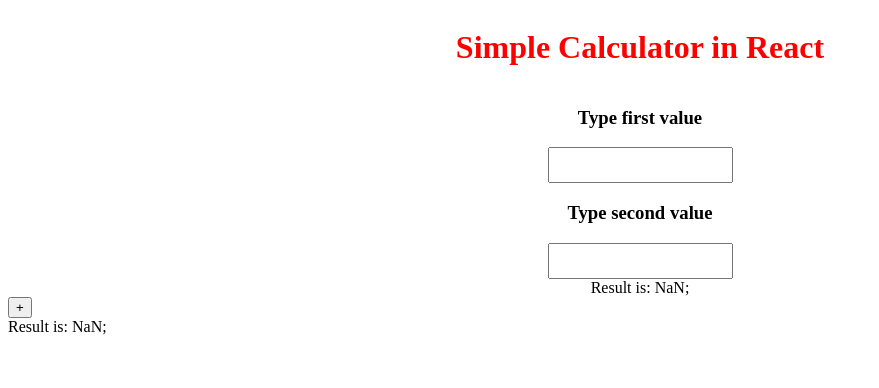
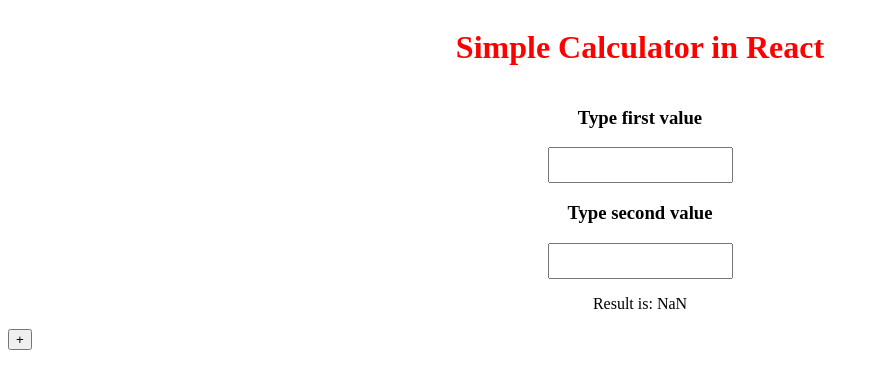
Before and after one commit to NataliaJeszke/calculator-react, a React (Create React App) app: page / in a window 1280 px wide. Shown: the top 388 px of the page, without its empty margins (0-879 px from the left). Built offline with nearby package versions, Linux system fonts and the light colour scheme.

Commit message:
working on button to add values

```diff
--- a/src/App.jsx
+++ b/src/App.jsx
@@ -1,15 +1,24 @@
-import generalStyle from './style.module.css';
-import { InputValues } from './components/InputValues/InputValues';
-import { Operations } from './components/Operations/Operations';
-export function App(){
-    return <div>
-        <header className={generalStyle.header}>
+import generalStyle from "./style.module.css";
+import { InputValues } from "./components/InputValues/InputValues";
+import { Operations } from "./components/Operations/Operations";
+
+export function App() {
+
+    const handleSum = ()=>{
+        console.log("suma")
+    }
+
+  return (
+    <div>
+      <header className={generalStyle.header}>
         <h1 className={generalStyle.headline}>Simple Calculator in React</h1>
-        </header>
-        <div>
+      </header>
+      <div>
         <InputValues />
-        <button type="submit" onClick={Operations}>+</button>
-        </div>
-        <Operations />
+        <button type="submit" onClick={handleSum}>
+          +
+        </button>
+      </div>
     </div>
+  );
 }
--- a/src/components/InputValues/InputValues.jsx
+++ b/src/components/InputValues/InputValues.jsx
@@ -8,14 +8,9 @@ export function InputValues(props) {
   const [value2, setValue2] = useState();
   console.log(`to jest value2 ${value2}`);
 
-  const first = props.value1;
-  const second = props.value2;
-
-  console.log("to są propsy"+first,second);
-
-  const handleSubmit = (e) =>{
+  const handleSubmit = (e) => {
     e.preventDefault();
-  }
+  };
 
   return (
     <form onSubmit={handleSubmit} className={inputStyle.inputContainer}>
@@ -27,8 +22,13 @@ export function InputValues(props) {
         type="number"
       />
       <h3>Type second value</h3>
-      <input value={value2} onChange={(e)=>setValue2(e.target.value)} className={inputStyle.inputBox} type="number" />
-      <Operations firstValue={value1} secondValue={value2}/>
+      <input
+        value={value2}
+        onChange={(e) => setValue2(e.target.value)}
+        className={inputStyle.inputBox}
+        type="number"
+      />
+      <Operations firstValue={value1} secondValue={value2} />
     </form>
   );
 }
--- a/src/components/Operations/Operations.jsx
+++ b/src/components/Operations/Operations.jsx
@@ -1,13 +1,13 @@
 import { InputValues } from "../InputValues/InputValues";
-export function Operations(props){
-    const firstValue = parseInt(props.firstValue);
-    const secondValue = parseInt(props.secondValue);
+export function Operations(props) {
+  const firstValue = parseInt(props.firstValue);
+  const secondValue = parseInt(props.secondValue);
 
-    const sum = firstValue + secondValue;
-    console.log(sum)
-return (
+  const sum = firstValue + secondValue;
+  console.log(sum);
+  return (
     <div>
-       Result is: {sum};
+      <p>Result is: {sum}</p>
     </div>
-)
-    }
+  );
+}
```
